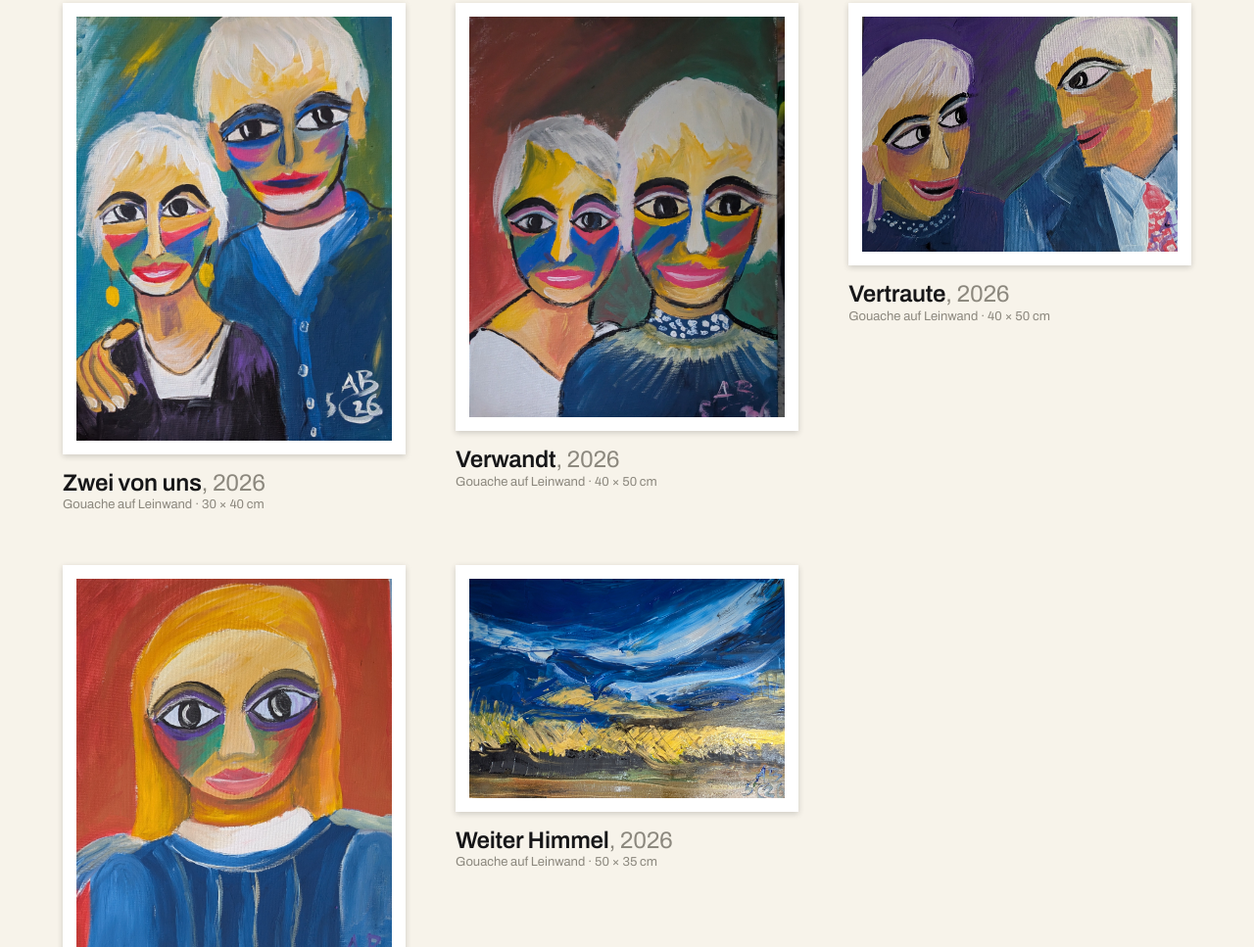
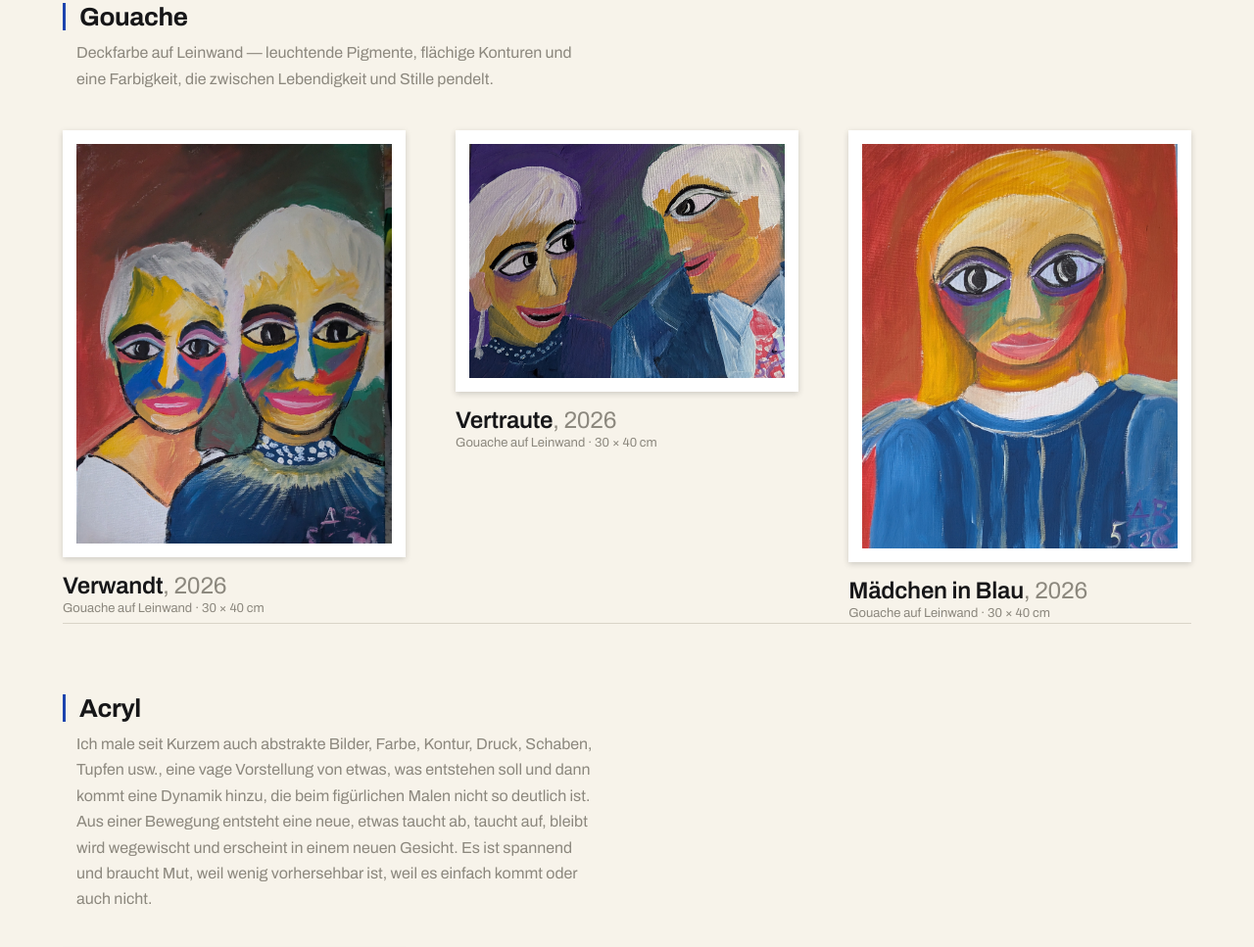
Before and after one commit to oberger4712/annerose-website-2, a website built with Vite: page index.html in a window 1280 px wide. Shown: the part 1134-2101 px from the top of the page at 98% size. Built offline with nearby package versions, Linux system fonts and the light colour scheme; some packages are replaced by stand-ins of ours; a web font is replaced by a local one.

Commit message:
Divide gallery in groups

```diff
--- a/index.html
+++ b/index.html
@@ -25,7 +25,12 @@
     <div class="hero__text">
       <span class="overline">Neue Werke · 2026</span>
       <h1 class="hero__heading">Gesichter, durchflutet von Farbe.</h1>
-      <p class="hero__body">Das Atelier von Annerose Berger — expressionistische Porträts in Gouache und Ölwachskreiden schnell und direkt gemalt, gefasst in entschlossener schwarzer Linie. Jede Leinwand entsteht aus dem Augenblick.</p>
+      <p class="hero__body">
+        Ich verwende unterschiedliche Produkte, Acryl, Gouache, Aquarell und Ölmalkreide. Häufig lehne ich mich an Bildern an, die von Malern geschaffen worden sind, die mich ansprechen. Das sind besonders Expressionisten, Kandinsky, Moderson-Becker, Maque, Nolde, Jawlensky usw. Ich lerne, ich übe, und das Ergebnis ist dann doch wieder etwas Eigenes, mehr oder weniger Verwandtschaft mit dem Vorbild. Das ist gut. Das soll so sein. Aber ich habe auch eigene Themen, die ich verwandle, die entstehen, die dann auch ihren eigenen Weg gehen, ist erlaubt!
+              </p>
+              <p class="hero__body">
+        Malen ist für mich wie Medizin, die ich so oft als möglich einnehme, einfach weil es für mich gut ist. Man sollte mit Aktivitäten, die einem gut tun, nicht sparen, sondern sie so oft als möglich machen!</p>
+      </p>
     </div>
     <figure class="hero__figure">
       <div class="artwork-mat">
@@ -41,7 +46,7 @@
       <h2 class="gallery__title">Die Galerie</h2>
       <span class="tag tag--gold">Galerie 2026</span>
     </div>
-    <div class="gallery__grid" id="gallery-grid">
+    <div id="gallery-content">
       <p class="gallery__empty">Werke werden geladen …</p>
     </div>
   </section>
--- a/public/paintings.json
+++ b/public/paintings.json
@@ -1,11 +1,13 @@
-[
+{
+  "Gouache": {
+    "description": "Deckfarbe auf Leinwand — leuchtende Pigmente, flächige Konturen und eine Farbigkeit, die zwischen Lebendigkeit und Stille pendelt.",
+    "works": [
       {
         "image": "images/two-of-us.jpg",
-    "title": "Zwei von uns",
+        "title": "Meine Eltern",
         "year": "2026",
         "medium": "Gouache auf Leinwand",
         "dimensions": "30 × 40 cm",
-    "featured": true,
         "note": "Zwei Gesichter lehnen sich in einen Rahmen, die Wangen aufgebrochen in Blau, Gold und Rosé. Die schwarze Kontur hält sie ruhig vor flutendem Türkis."
       },
       {
@@ -13,7 +15,7 @@
         "title": "Verwandt",
         "year": "2026",
         "medium": "Gouache auf Leinwand",
-    "dimensions": "40 × 50 cm",
+        "dimensions": "30 × 40 cm",
         "note": "Ein Doppelporträt vor einem Himmel von Rot zu Grün. Die Augen weit und gewiss; die Haut trägt alle Farben zugleich."
       },
       {
@@ -21,7 +23,7 @@
         "title": "Vertraute",
         "year": "2026",
         "medium": "Gouache auf Leinwand",
-    "dimensions": "40 × 50 cm",
+        "dimensions": "30 × 40 cm",
         "bio": true,
         "note": "Zwei Frauen wenden sich einander zu über violettem Grund — ein leiser Austausch, mitten im Satz eingefangen."
       },
@@ -30,15 +32,30 @@
         "title": "Mädchen in Blau",
         "year": "2026",
         "medium": "Gouache auf Leinwand",
-    "dimensions": "24 × 30 cm",
+        "dimensions": "30 × 40 cm",
         "note": "Eine einzelne Sitzende vor Zinnoberrot, blondes Haar rahmt violett umrandete Augen. Der direkteste Blick der Sammlung."
+      }
+    ]
   },
+  "Acryl": {
+    "description": "Ich male seit Kurzem auch abstrakte Bilder, Farbe, Kontur, Druck, Schaben, Tupfen usw., eine vage Vorstellung von etwas, was entstehen soll und dann kommt eine Dynamik hinzu, die beim figürlichen Malen nicht so deutlich ist. Aus einer Bewegung entsteht eine neue, etwas taucht ab, taucht auf, bleibt wird wegewischt und erscheint in einem neuen Gesicht. Es ist spannend und braucht Mut, weil wenig vorhersehbar ist, weil es einfach kommt oder auch nicht.",
+    "works": [
       {
         "image": "images/wide-sky.jpg",
-    "title": "Weiter Himmel",
+        "title": "Sonnenaufgang über dem Feld",
         "year": "2026",
-    "medium": "Gouache auf Leinwand",
-    "dimensions": "50 × 35 cm",
+        "medium": "Acryl",
+        "dimensions": "55 × 75 cm",
         "note": "Eine Pause von den Gesichtern: kobaltblaues Wetter zieht über ein goldenes Feld, Spachtellicht fängt den Grat."
       }
     ]
+  },
+  "Aquarell": {
+    "description": "Wasser als Werkzeug: transparente Schleier, weiche Übergänge und das bewusste Offenlassen des Papiers als Teil des Bildes.",
+    "works": []
+  },
+  "Ölmalkreide": {
+    "description": "Wachsige, haptische Linien — direkt und gestisch gesetzt, mit einem Leuchten, das an Pastell erinnert, aber kantiger bleibt.",
+    "works": []
+  }
+}
--- a/src/gallery.js
+++ b/src/gallery.js
@@ -1,6 +1,7 @@
 import { lenis, observeRevealElements } from './scroll.js';
 
-let paintings = [];
+let paintings = [];     // flat list — used by hero, bio, detail overlay
+let galleryData = {};  // grouped by style — used for rendering
 let openIndex = null;
 
 // ── INIT ──────────────────────────────────────────────────────
@@ -9,10 +10,11 @@ export async function initGallery() {
   try {
     const res = await fetch('/paintings.json');
     if (!res.ok) throw new Error(res.status);
-    paintings = await res.json();
+    galleryData = await res.json();
+    paintings = Object.values(galleryData).flatMap((g) => g.works ?? []);
   } catch (e) {
     console.error('Konnte paintings.json nicht laden:', e);
-    document.getElementById('gallery-grid').innerHTML =
+    document.getElementById('gallery-content').innerHTML =
       '<p class="gallery__empty">Fehler beim Laden. Bitte starten Sie den Dev-Server: <code>npm run dev</code></p>';
     return;
   }
@@ -26,11 +28,11 @@ export async function initGallery() {
 // ── HERO ──────────────────────────────────────────────────────
 
 function renderHero() {
-  const p = paintings.find((x) => x.featured) ?? paintings[0];
+  const p = paintings[0];
   if (!p) return;
 
   const img = document.getElementById('hero-img');
-  img.src = p.image;
+  img.src = 'images/two-of-us.jpg';
   img.alt = p.title;
 
   const parts = [p.year, p.medium].filter(Boolean);
@@ -41,9 +43,7 @@ function renderHero() {
 // ── BIO ───────────────────────────────────────────────────────
 
 function renderBio() {
-  const p = paintings.find((x) => x.bio)
-         ?? paintings.find((x) => !x.featured)
-         ?? paintings[0];
+  const p = paintings.find((x) => x.bio) ?? paintings[0];
   if (!p) return;
 
   const img = document.getElementById('bio-img');
@@ -57,16 +57,34 @@ function renderBio() {
 // ── GALLERY GRID ──────────────────────────────────────────────
 
 function renderGallery() {
-  const grid = document.getElementById('gallery-grid');
+  const container = document.getElementById('gallery-content');
 
   if (!paintings.length) {
-    grid.innerHTML = '<p class="gallery__empty">Noch keine Werke vorhanden.</p>';
+    container.innerHTML = '<p class="gallery__empty">Noch keine Werke vorhanden.</p>';
     return;
   }
 
-  grid.innerHTML = '';
+  container.innerHTML = '';
 
-  paintings.forEach((p, i) => {
+  let flatIndex = 0;
+
+  for (const [styleName, group] of Object.entries(galleryData)) {
+    if (!group.works?.length) continue;
+
+    const section = document.createElement('div');
+    section.className = 'gallery__group';
+    section.innerHTML =
+      `<div class="gallery__group-header">
+        <h3 class="gallery__group-title">${esc(styleName)}</h3>
+        ${group.description ? `<p class="gallery__group-desc">${esc(group.description)}</p>` : ''}
+      </div>`;
+
+    const grid = document.createElement('div');
+    grid.className = 'gallery__grid';
+
+    group.works.forEach((p) => {
+      const i = flatIndex++;
+      if (i === 0) return;
       const fig = document.createElement('figure');
       fig.className = 'artwork-card reveal';
       fig.setAttribute('aria-label', p.title);
@@ -84,7 +102,10 @@ function renderGallery() {
       grid.appendChild(fig);
     });
 
+    section.appendChild(grid);
+    container.appendChild(section);
     observeRevealElements(grid);
+  }
 }
 
 // ── DETAIL OVERLAY ────────────────────────────────────────────
--- a/src/style.css
+++ b/src/style.css
@@ -265,6 +265,41 @@ body {
 .gallery__empty {
   color: var(--text-muted); font-size: var(--fs-body);
   grid-column: 1 / -1;
+}
+
+/* ── GALLERY GROUPS ──────────────────────────────────────────── */
+.gallery__group {
+  padding-top: clamp(40px, 6vw, 72px);
+  border-top: 1px solid var(--border-hair);
+}
+
+.gallery__group:first-child {
+  border-top: none;
+  padding-top: 0;
+}
+
+.gallery__group-header {
+  margin-bottom: clamp(24px, 3vw, 40px);
+}
+
+.gallery__group-title {
+  font-family: var(--font-display);
+  font-size: clamp(18px, 2.5vw, 26px);
+  font-weight: 700;
+  letter-spacing: -0.015em;
+  color: var(--text-strong);
+  margin: 0 0 10px;
+  padding-left: 14px;
+  border-left: 3px solid var(--accent);
+}
+
+.gallery__group-desc {
+  margin: 0;
+  font-size: var(--fs-body);
+  color: var(--text-muted);
+  max-width: 60ch;
+  line-height: 1.65;
+  padding-left: 14px;
 }
 
 /* ── ARTWORK CARD ────────────────────────────────────────────── */
```
Lines whose indentation alone changed are shown as unchanged.
